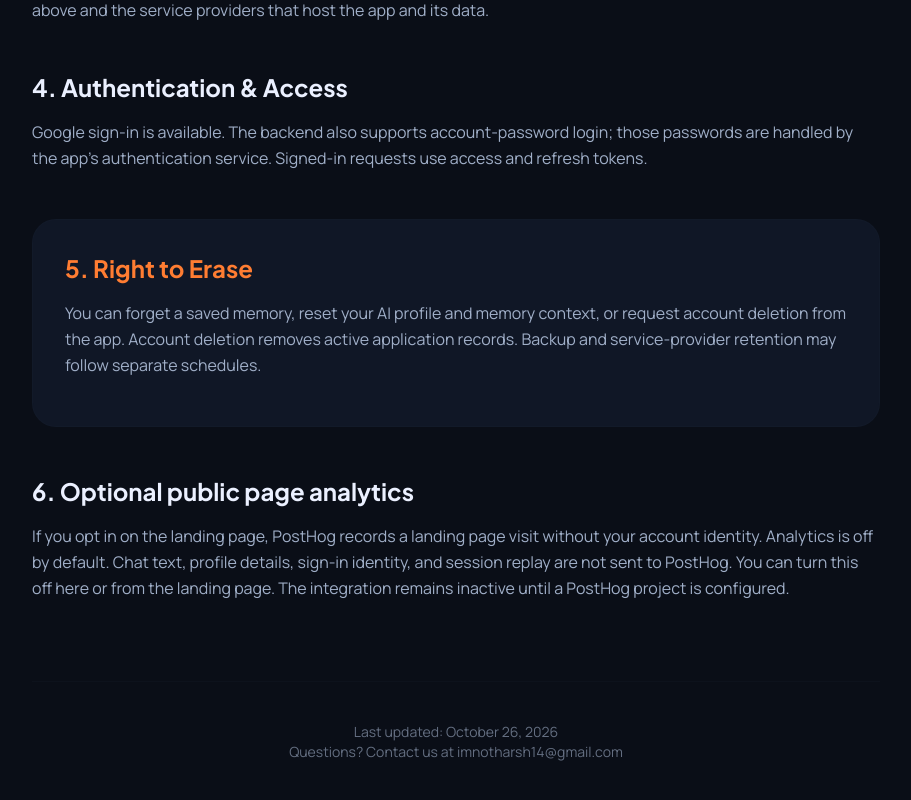
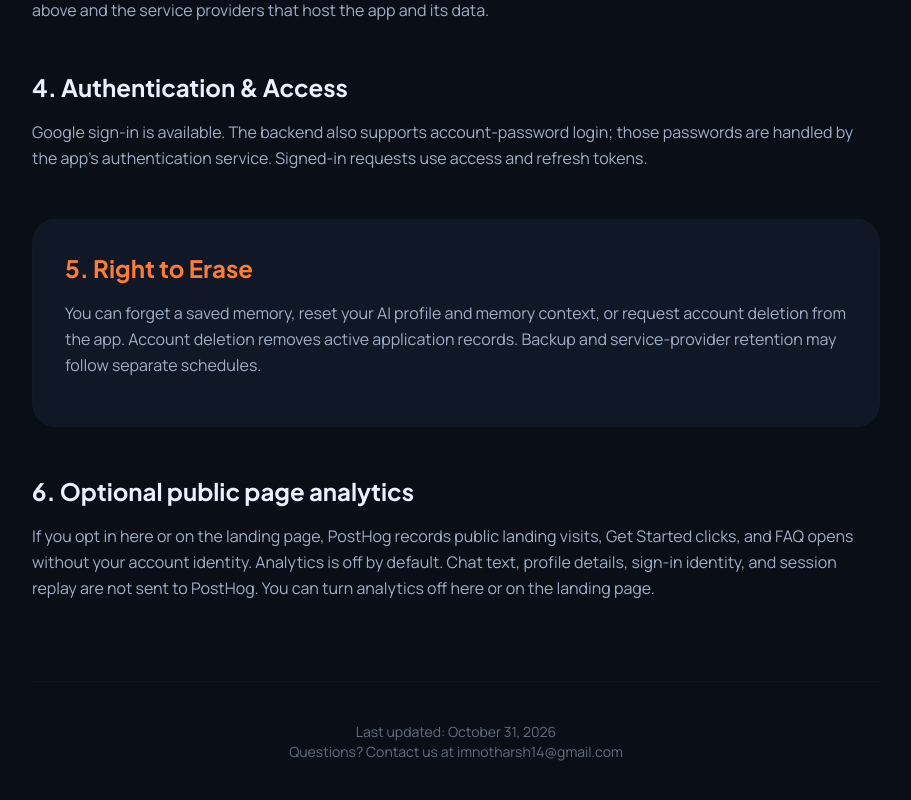
Before and after one commit to realHKV/AiTherapyLive, a React (Vite) app in the folder Frontend/: page /privacy in a window 1280 px wide. Shown: the part 780-1580 px from the top of the page, without its empty margins (184-1095 px from the left). Built offline with nearby package versions, Linux system fonts and the light colour scheme; no server answers.

Commit message:
Update analytics privacy notice for enabled preview

```diff
--- a/Frontend/src/pages/Privacy.jsx
+++ b/Frontend/src/pages/Privacy.jsx
@@ -78,9 +78,9 @@ export default function Privacy() {
           <section>
             <h2 className="font-headline text-2xl font-bold mb-4 text-on-surface">6. Optional public page analytics</h2>
             <p className="text-on-surface-variant leading-relaxed">
-              If you opt in on the landing page, PostHog records a landing page visit without your account identity. Analytics is off by default.
-              Chat text, profile details, sign-in identity, and session replay are not sent to PostHog. You can turn this off
-              here or from the landing page. The integration remains inactive until a PostHog project is configured.
+              If you opt in here or on the landing page, PostHog records public landing visits, Get Started clicks,
+              and FAQ opens without your account identity. Analytics is off by default. Chat text, profile details,
+              sign-in identity, and session replay are not sent to PostHog. You can turn analytics off here or on the landing page.
             </p>
             {analyticsAvailable && (
               <label className="inline-flex items-center gap-3 mt-4 text-on-surface cursor-pointer">
@@ -93,7 +93,7 @@ export default function Privacy() {
 
         <footer className="mt-20 pt-10 border-t border-outline-variant/10 text-center">
           <p className="text-sm text-on-surface-variant/60">
-            Last updated: October 26, 2026<br />
+            Last updated: October 31, 2026<br />
             Questions? Contact us at imnotharsh14@gmail.com
           </p>
         </footer>
```
